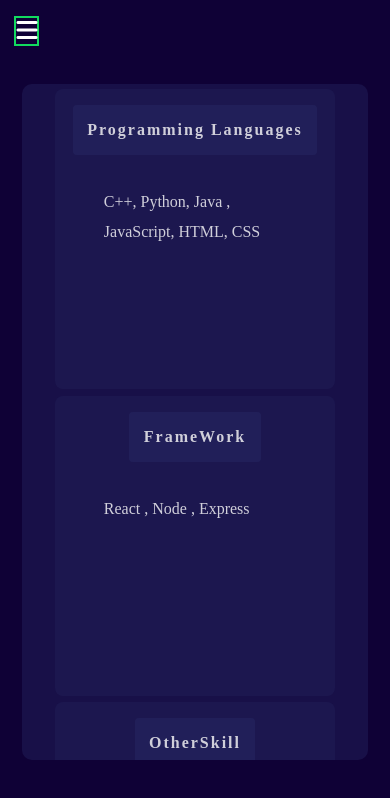
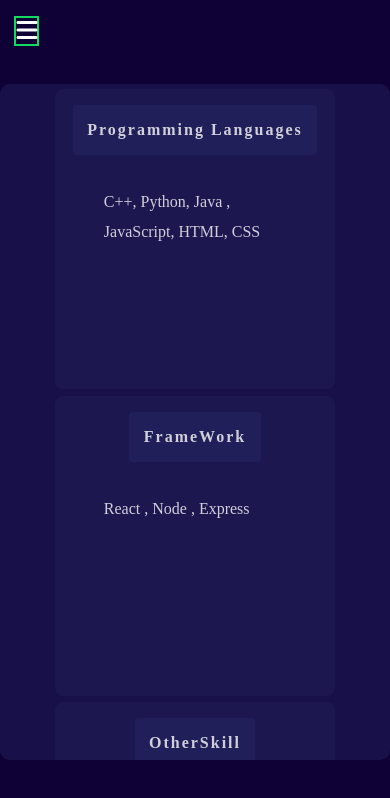
Before and after one commit to Ahsanulhaq01/personal-portfolio, a React (Vite) app: page /#/skills in a window 390 px wide. Shown: the top 798 px of the page. Built offline with nearby package versions, Linux system fonts and the light colour scheme.

Commit message:
make changes for responsiveness

```diff
--- a/src/App.css
+++ b/src/App.css
@@ -8,7 +8,7 @@
   gap: 1rem;
   padding: 0.4rem 0.8rem;
   margin-top: 0.4rem;
-  margin-right: 1.4rem;
+  /* margin-right: 1.4rem; */
 }
 
 .content-preview-container .text-container{
--- a/src/pages/about/about.css
+++ b/src/pages/about/about.css
@@ -9,7 +9,7 @@
   gap: 1rem;
   padding: 0.4rem 0.8rem;
   margin-top: 0.4rem;
-  margin-right: 1.4rem;
+  /* margin-right: 1.4rem; */
   align-items: center;
   justify-content: center;
 }
--- a/src/pages/contact/contact.css
+++ b/src/pages/contact/contact.css
@@ -9,7 +9,7 @@
   gap: 1rem;
   padding: 0.4rem 0.8rem;
   margin-top: 0.4rem;
-  margin-right: 1.4rem;
+  /* margin-right: 1.4rem; */
   align-items: center;
   justify-content: space-evenly;
   /* border: 2px solid red; */
--- a/src/pages/other-links/links.css
+++ b/src/pages/other-links/links.css
@@ -6,7 +6,7 @@
   overflow: hidden;
   overflow: scroll;
   padding: 0.3rem 0.4rem;
-  margin: 0rem 1.4rem;
+  margin: 0.4rem 0rem;
   cursor: pointer;
   display: grid;
   grid-template-columns: repeat(auto-fit, minmax(200px, 1fr));
--- a/src/pages/skills/skills.css
+++ b/src/pages/skills/skills.css
@@ -3,7 +3,7 @@
   background-color: rgba(38, 38, 95, 0.445);
   border-radius: 10px;
   padding: 0.3rem 0.6rem;
-  margin: 0.8rem 1.4rem;
+  margin: 0.4rem 0rem;
   gap: 0.4rem;
   height: 80%;
    width: 70%;
```
